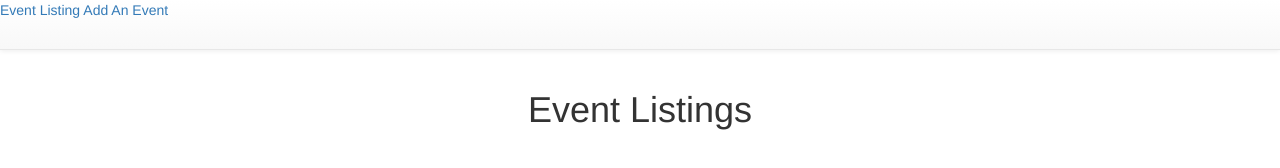
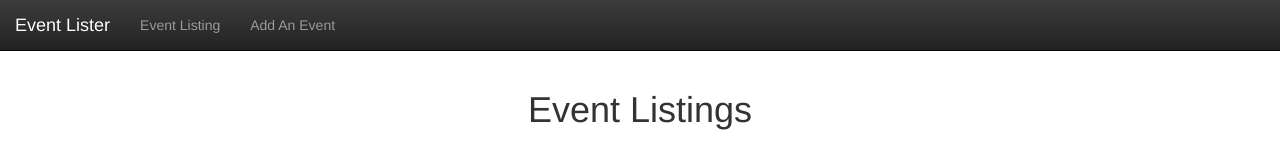
Before and after one commit to jpmarra/event-lister, a website: page public/index.html at #!/events in a window 1280 px wide. Drawn offline with nearby package versions, Linux system fonts and the light colour scheme; some packages are replaced by stand-ins of ours; no server answers.

Commit message:
styled navbar and form page

```diff
--- a/public/events/events.html
+++ b/public/events/events.html
@@ -1,6 +1,13 @@
-<nav class="navbar navbar-default navbar-fixed-top">
-  <a href="#!/events">Event Listing</a>
-  <a href="#!/form">Add An Event</a>
+<nav class="navbar navbar-inverse navbar-fixed-top">
+  <div class="container-fluid">
+    <div class="navbar-header">
+      <a class="navbar-brand" href="#!/events">Event Lister</a>
+    </div>
+    <ul class="nav navbar-nav">
+      <li><a href="#!/events">Event Listing</a></li>
+      <li><a href="#!/form">Add An Event</a></li>
+    </ul>
+  </div>
 </nav>
 <div class="container text-center">
   <h1>Event Listings</h1>
```
Also changed, not shown: public/form/form.html (+19 -3 lines).
